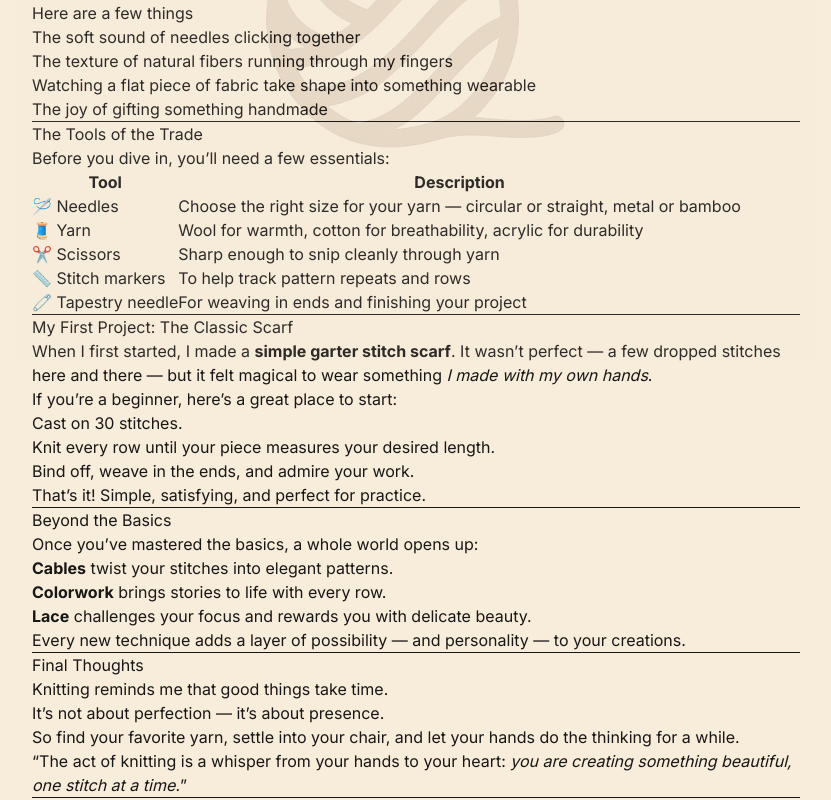
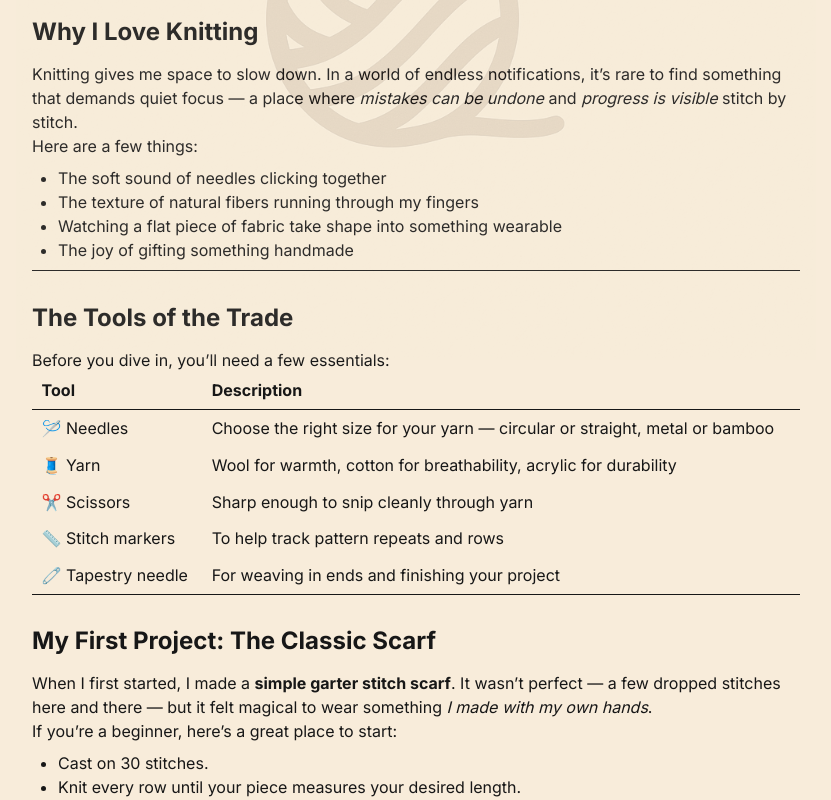
Before and after one commit to Brzana/KnittaSlovka, a Next.js app: page /blog/art-of-cable-knitting in a window 1280 px wide. Shown: the part 440-1240 px from the top of the page, without its empty margins (224-1055 px from the left). Built offline with nearby package versions, Linux system fonts and the light colour scheme; a web font is replaced by a local one.

Commit message:
making markdown work with global.css

```diff
--- a/app/blog/[slug]/page.tsx
+++ b/app/blog/[slug]/page.tsx
@@ -16,7 +16,7 @@ Knitting isn’t just a craft — it’s a *mindful ritual*. Each loop of yarn i
 
 Knitting gives me space to slow down. In a world of endless notifications, it’s rare to find something that demands quiet focus — a place where *mistakes can be undone* and *progress is visible* stitch by stitch.
 
-Here are a few things
+Here are a few things:
 - The soft sound of needles clicking together
 - The texture of natural fibers running through my fingers
 - Watching a flat piece of fabric take shape into something wearable
@@ -91,7 +91,9 @@ export default function Page({ params }: { params: { slug: string } }) {
             <h1 className="bold text-text text-4xl">{post.title}</h1>
             <h2 className="font-accent mt-8 text-2xl">{post.description}</h2>
             <article className="prose prose-lg dark:prose-invert mt-6 w-full max-w-3xl">
-                <Markdown remarkPlugins={[remarkGfm]}>{markdown}</Markdown>
+                <Markdown remarkPlugins={[remarkGfm]}>
+                    {markdown.trimStart()}
+                </Markdown>
             </article>
         </div>
     );
--- a/app/globals.css
+++ b/app/globals.css
@@ -39,3 +39,76 @@ body {
 .dancer-font {
     font-family: "Dancer", cursive;
 }
+
+/* Fix list styles inside markdown (.prose) */
+.prose ul,
+.prose ol {
+    list-style: initial; /* restore bullets/numbers */
+    padding-left: 1.625rem; /* restore indentation */
+    margin-top: 0.5em;
+    margin-bottom: 0.5em;
+}
+
+.prose table {
+    border-collapse: separate;
+    border-spacing: 0;
+}
+.prose th,
+.prose td {
+    padding: 0.4rem 0.6rem;
+}
+
+/* Restore heading styling inside markdown */
+.prose :where(h1, h2, h3, h4, h5, h6) {
+    font-weight: 700;
+    margin-top: 1.2em;
+    margin-bottom: 0.5em;
+}
+.prose :where(h1) {
+    font-size: 2.25em;
+    line-height: 1.2;
+}
+.prose :where(h2) {
+    font-size: 1.5em;
+}
+.prose :where(h3) {
+    font-size: 1.25em;
+}
+
+/* Make tables look like tables even with aggressive resets */
+.prose :where(table) {
+    width: 100%;
+    border-collapse: separate;
+    border-spacing: 0;
+}
+.prose :where(thead th) {
+    text-align: left;
+    border-bottom: 1px solid currentColor;
+}
+.prose :where(th, td) {
+    padding: 0.4rem 0.6rem;
+    vertical-align: top;
+}
+
+/* --- Fix and style blockquotes inside markdown (.prose) --- */
+.prose blockquote {
+    font-style: italic;
+    color: #4b5563; /* soft gray for readable contrast */
+    border-left: 4px solid #d1bfa7; /* warm beige accent (adjust to theme) */
+    background-color: rgba(209, 191, 167, 0.1); /* light tint behind text */
+    padding: 0.75rem 1rem;
+    margin: 1.5rem 0;
+    border-radius: 0.375rem;
+}
+
+/* Make sure nested paragraphs look nice */
+.prose blockquote p {
+    margin: 0;
+}
+
+/* Optional — tweak quote mark style for dark mode */
+.dark .prose blockquote {
+    color: #d6d3d1;
+    border-left-color: #a68a64;
+    background-color: rgba(166, 138, 100, 0.1);
+}
```
